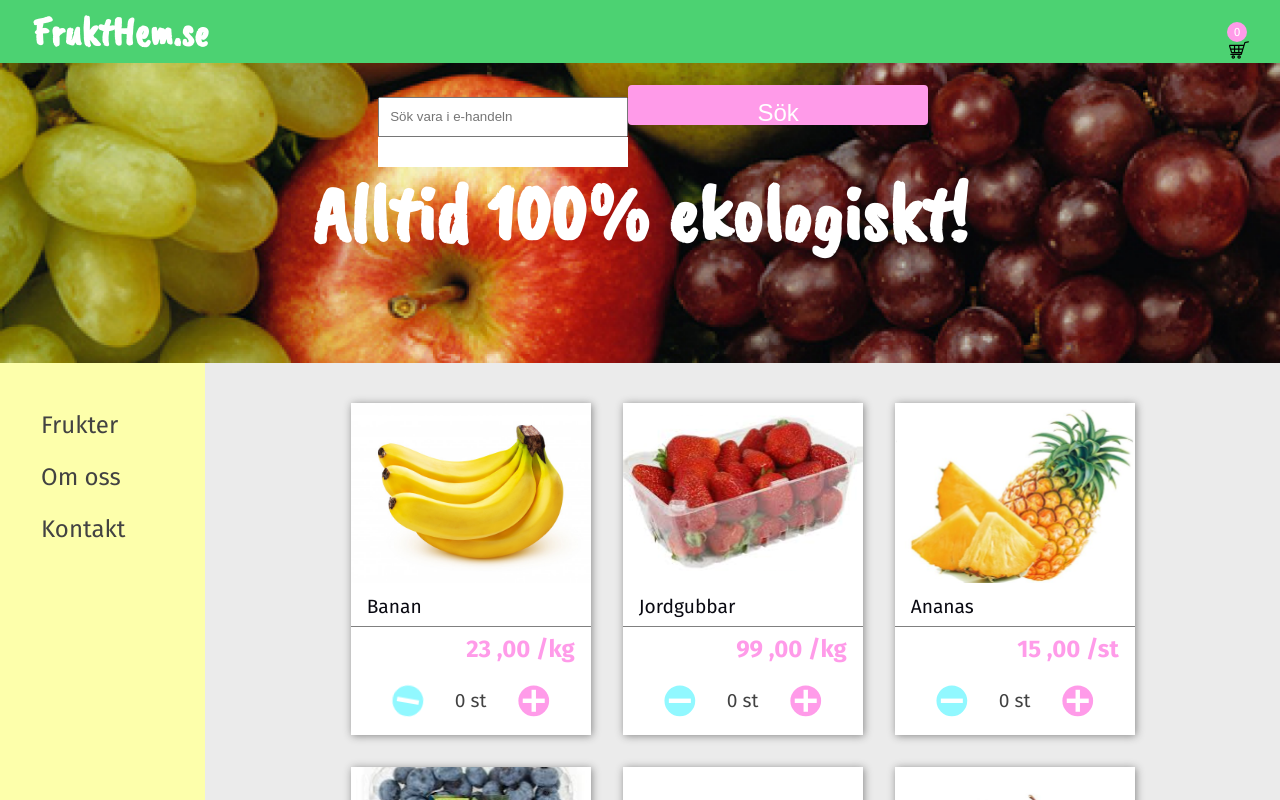
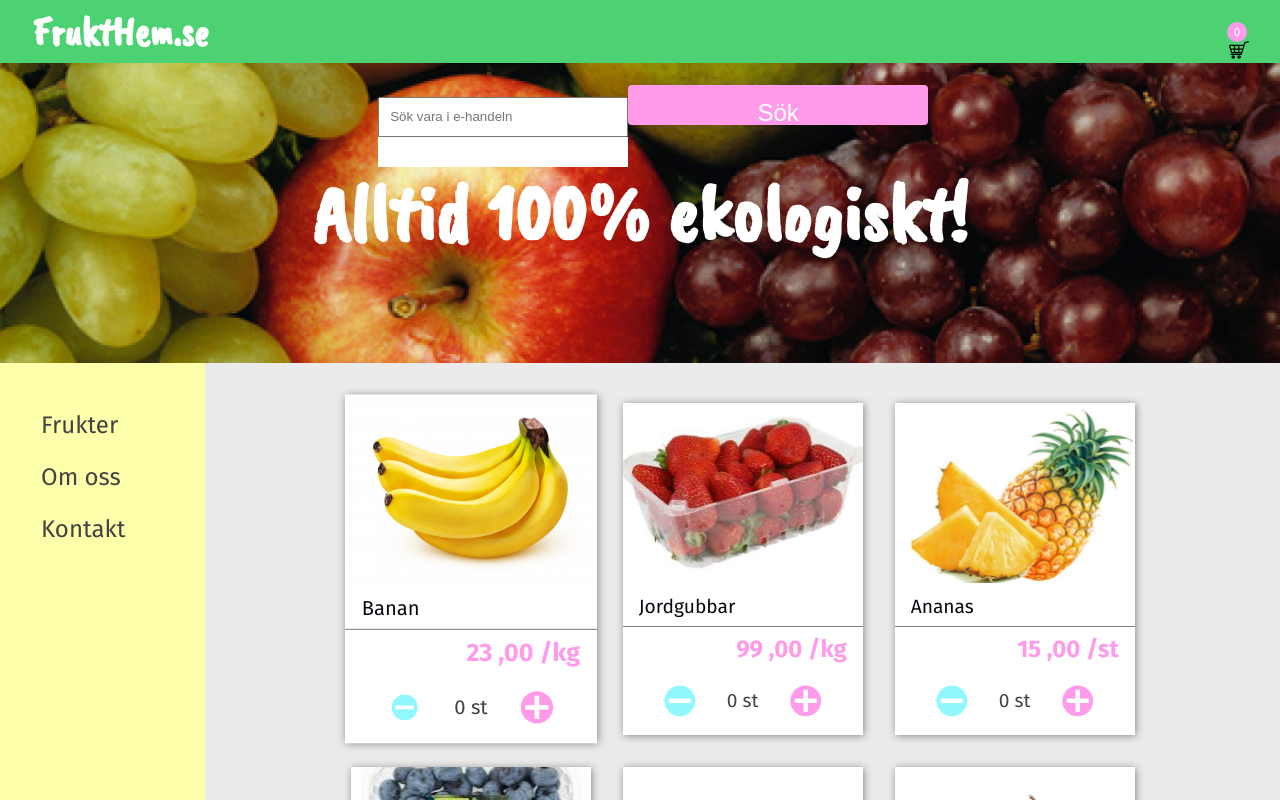
Before and after one commit to jenseneducation-sharon-tan/grupp-projekt-tdd, a Vue app: page / in a window 1280 px wide. In both pictures the pointer is over the picture 407 px from the left and 701 px from the top of the page. Shown: the top 800 px of the page. Built offline with nearby package versions, Linux system fonts and the light colour scheme; a web font is replaced by a local one.

Commit message:
fix some css

```diff
--- a/src/components/AddDeleteButton.vue
+++ b/src/components/AddDeleteButton.vue
@@ -44,13 +44,13 @@ export default {
 
 #minus {
   &:hover {
-    transform: rotate(10deg);
+    transform: scale(0.8);
   }
 }
 
 #add {
   &:hover {
-    transform: rotate(10deg);
+    transform: scale(1.3);
   }
 }
 </style>
--- a/src/components/Product.vue
+++ b/src/components/Product.vue
@@ -33,6 +33,10 @@ export default {
   box-shadow: 1px 1px 8px #888888;
   width: 240px;
 
+  &:hover {
+    transform: scale(1.05);
+  }
+
   a {
     text-decoration: none;
 
```
